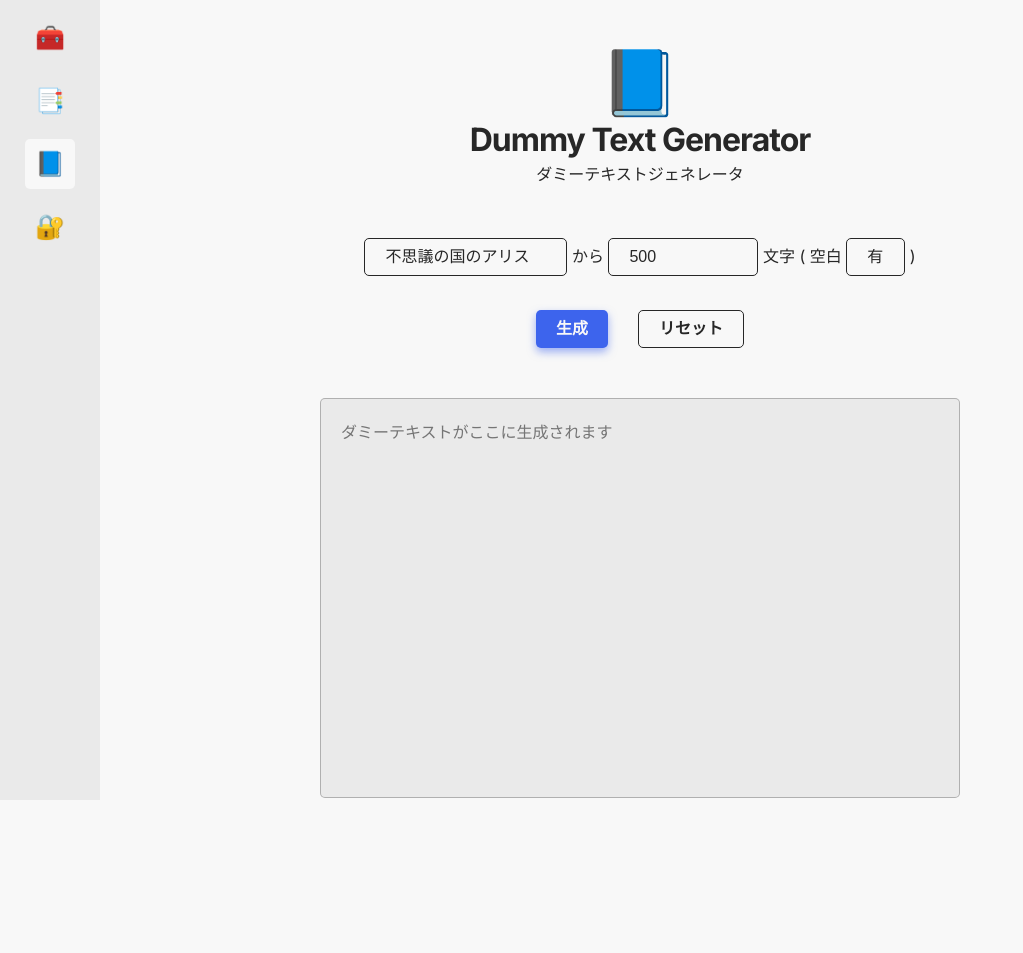
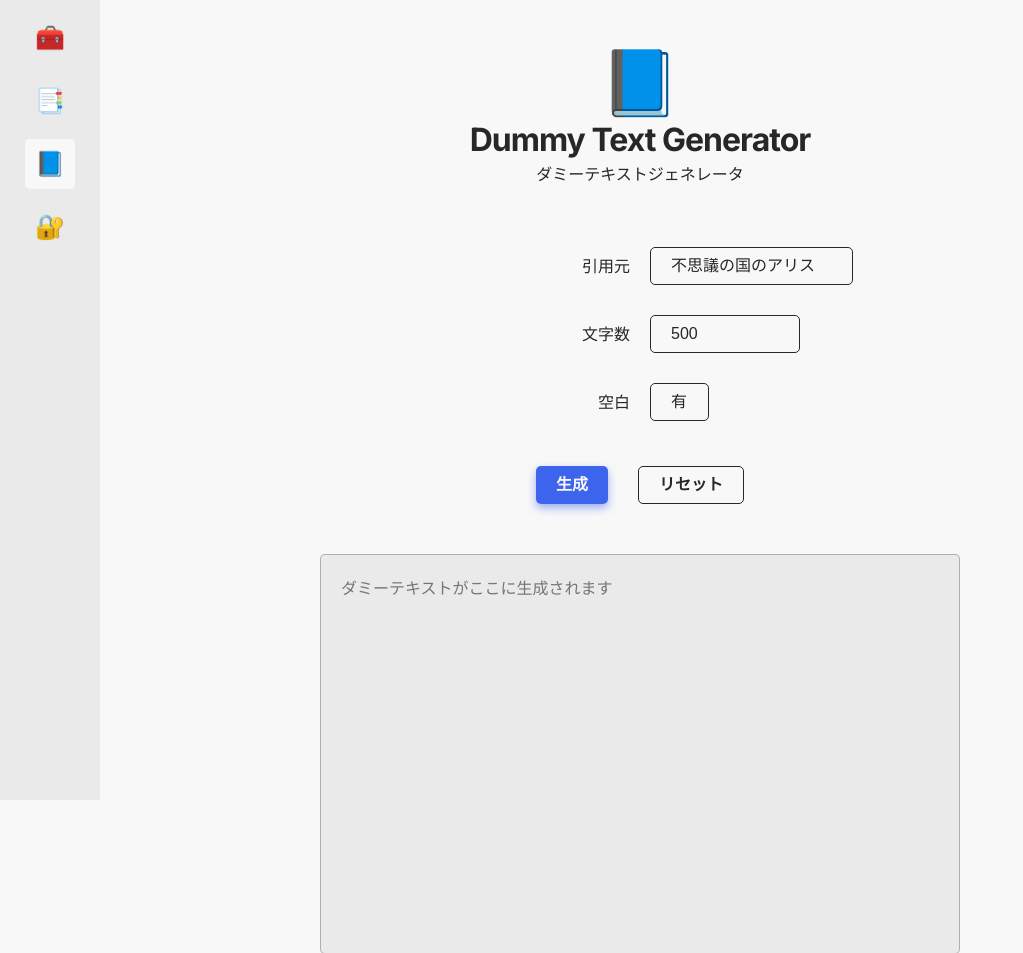
Before and after one commit to AikawaShota/web-toolbox, a Django app: page /filler-text in a window 1280 px wide. Shown: the top 953 px of the page, without its empty margins (0-1023 px from the left). Before the commit the page ends 800 px from the top, so only its background shows below. Run offline with Django 4.2, Linux system fonts and the light colour scheme; parts of the project's set-up code (start-up, migrations or seed data) failed here and were passed over.

Commit message:
ダミーテキストジェネレータのスタイルの修正

```diff
--- a/toolbox/filler_text/templates/filler_text/index.html
+++ b/toolbox/filler_text/templates/filler_text/index.html
@@ -1,7 +1,7 @@
 {% extends 'base.html' %} {% block content %}
 
 <script>
-    window.onload = (function () {
+  window.onload = (function () {
     let apps = document.getElementsByName("app");
     apps[2].checked = true;
   })();
@@ -16,9 +16,20 @@
 <div>
   <form action="{% url 'filler_text:filler_text' %}" method="POST">
     {% csrf_token %}
-    <p>
-      {{ form.text }} から {{ form.count }} 文字 ( 空白 {{ form.no_space }} )
-    </p>
+    <table>
+      <tr>
+        <td class="right">引用元</td>
+        <td>{{ form.text }}</td>
+      </tr>
+      <tr>
+        <td class="right">文字数</td>
+        <td>{{ form.count }}</td>
+      </tr>
+      <tr>
+        <td class="right">空白</td>
+        <td>{{ form.no_space }}</td>
+      </tr>
+    </table>
     <section class="buttons">
       <button class="primary" type="submit">生成</button>
       <button class="secondary" onclick="clearText()" type="button">
```
